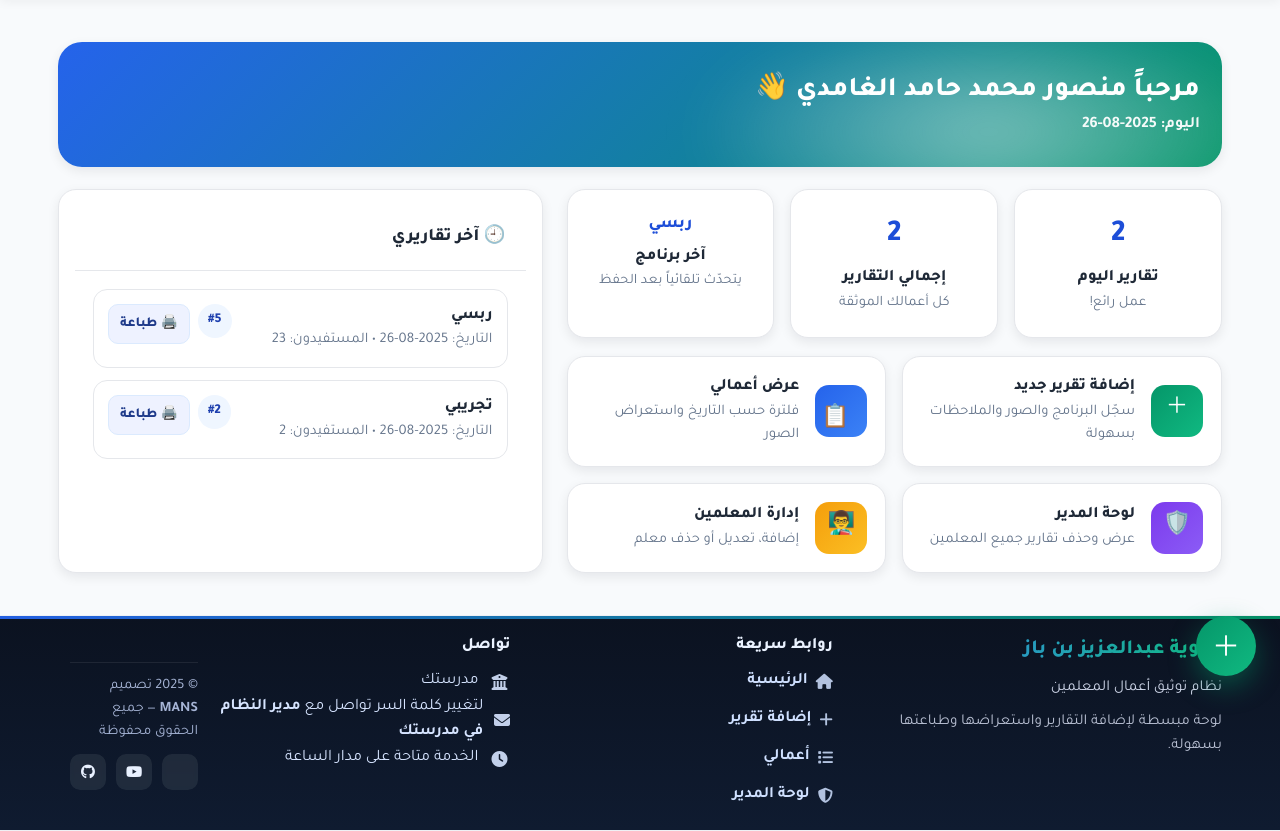
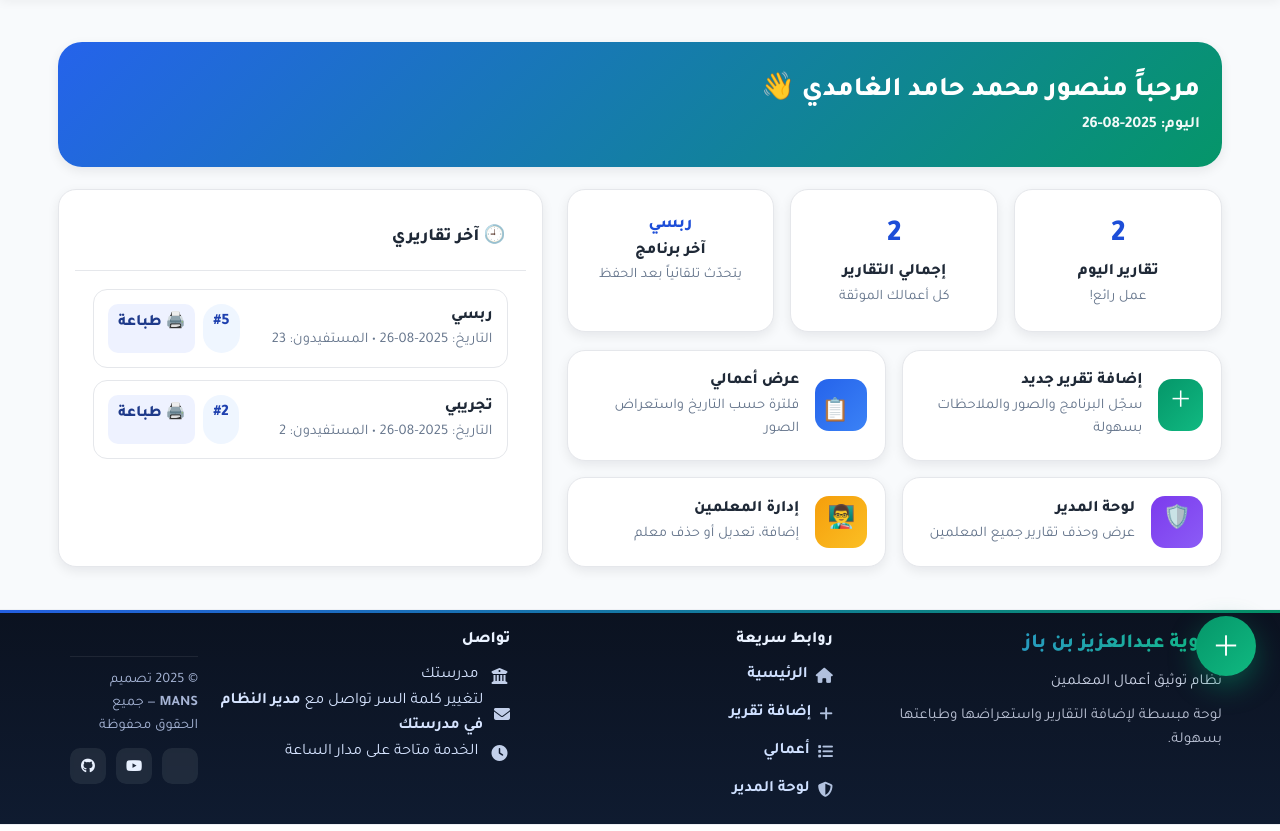
Before and after one commit to xmansx1/school, a Django app: page /home/ in a window 1280 px wide. Shown: the part 100-931 px from the top of the page. Run offline with Django 5.2, Linux system fonts and the light colour scheme; a user stored in the database is signed in; data comes from the database, SQL or seed files in the repository.

Commit message:
الرفع06ريندر

```diff
--- a/reports/templates/reports/home.html
+++ b/reports/templates/reports/home.html
@@ -4,120 +4,96 @@
 
 {% block head %}
 <style>
-  :root{
+  :root {
     --ink:#0f172a;--ink-soft:#1f2937;--muted:#64748b;--line:#e5e7eb;
     --brand:#2563eb;--brand-light:#3b82f6;--accent:#059669;--accent-light:#10b981;
-    --purple:#7c3aed;--card:#ffffff;--bg:#f8fafc;--shadow:0 4px 12px rgba(2,6,23,.08);
-    --shadow-hover:0 14px 30px rgba(2,6,23,.14);--radius:18px;--rsm:12px;--t:all .22s ease;
+    --purple:#7c3aed;--card:#ffffff;--bg:#f8fafc;
+    --shadow:0 4px 12px rgba(2,6,23,.08);
+    --shadow-hover:0 14px 30px rgba(2,6,23,.14);
+    --radius:18px;--rsm:12px;--t:all .22s ease;
   }
-  body{background:var(--bg);font-family:'Tajawal',system-ui,-apple-system,Segoe UI,Roboto}
-  .container{max-width:1200px;margin:0 auto;padding:18px}
+  body { background:var(--bg); font-family:'Tajawal',system-ui; }
+  .container { max-width:1200px; margin:0 auto; padding:18px; }
 
-  /* ===== HERO (بدون لوقو) ===== */
-  .hero{
-    position:relative;overflow:hidden;border-radius:24px;
-    background:linear-gradient(135deg,var(--brand) 0%,var(--accent) 100%);
-    padding:28px 22px;color:#fff;box-shadow:var(--shadow);
-    display:grid;gap:12px
+  /* HERO */
+  .hero {
+    position:relative; overflow:hidden; border-radius:24px;
+    background:linear-gradient(135deg,var(--brand),var(--accent));
+    padding:28px 22px; color:#fff; box-shadow:var(--shadow);
   }
-  .hero-top{display:flex;align-items:center;gap:14px;flex-wrap:wrap}
-  .hello{font-size:1.7rem;font-weight:900;letter-spacing:.2px}
-  .sub{opacity:.95;font-weight:600}
-  .chips{display:flex;gap:10px;flex-wrap:wrap;margin-top:10px}
-  .chip{background:rgba(255,255,255,.15);border:1px solid rgba(255,255,255,.25);
-        color:#fff;padding:8px 12px;border-radius:999px;font-weight:800;font-size:.9rem}
-  .hero::after{
-    content:"";position:absolute;inset:-40% -10% auto auto;height:280px;width:60%;
-    background:radial-gradient(ellipse at center,rgba(255,255,255,.45),transparent 60%);
-    filter:blur(26px);pointer-events:none
+  .hero-top { display:flex; align-items:center; justify-content:space-between; flex-wrap:wrap; }
+  .hello { font-size:1.7rem; font-weight:900; }
+  .sub { opacity:.95; font-weight:600; }
+
+  /* GRID */
+  .grid { display:grid; gap:24px; margin-top:22px; }
+  @media(min-width:1024px){ .grid{ grid-template-columns:1.15fr .85fr; } }
+
+  /* KPIs */
+  .kpis { display:grid; gap:16px; }
+  @media(min-width:640px){ .kpis{ grid-template-columns:repeat(3,1fr); } }
+  .kpi {
+    background:var(--card); border:1px solid var(--line); border-radius:var(--radius);
+    padding:22px; text-align:center; box-shadow:var(--shadow); transition:var(--t);
   }
+  .kpi:hover { transform:translateY(-4px); box-shadow:var(--shadow-hover); }
+  .kpi .num { font-size:1.9rem; font-weight:900; color:#1d4ed8; }
+  .kpi .lbl { color:var(--ink-soft); font-weight:800; }
+  .kpi .hint { color:var(--muted); font-size:.9rem; }
 
-  /* ===== GRID ===== */
-  .grid{display:grid;gap:24px;margin-top:22px}
-  @media(min-width:1024px){.grid{grid-template-columns:1.15fr .85fr}}
+  /* Actions */
+  .actions { display:grid; gap:16px; margin-top:18px; }
+  @media(min-width:640px){ .actions{ grid-template-columns:repeat(2,1fr); } }
+  .tile {
+    display:flex; gap:16px; align-items:center;
+    background:var(--card); border:1px solid var(--line);
+    border-radius:var(--radius); padding:18px;
+    text-decoration:none; color:var(--ink);
+    box-shadow:var(--shadow); transition:var(--t);
+    position:relative; overflow:hidden;
+  }
+  .tile:hover { transform:translateY(-3px); border-color:#dbeafe; }
+  .ico { width:52px; height:52px; border-radius:14px; display:grid; place-items:center; color:#fff; font-size:1.4rem; }
+  .ico.plus{background:linear-gradient(135deg,var(--accent),var(--accent-light));}
+  .ico.list{background:linear-gradient(135deg,var(--brand),var(--brand-light));}
+  .ico.admin{background:linear-gradient(135deg,var(--purple),#8b5cf6);}
+  .ico.teachers{background:linear-gradient(135deg,#f59e0b,#fbbf24);}
+  .tile-title { font-weight:900; color:var(--ink-soft); }
+  .tile-desc { color:var(--muted); font-size:.92rem; }
 
-  /* ===== KPIs ===== */
-  .kpis{display:grid;gap:16px}
-  @media(min-width:640px){.kpis{grid-template-columns:repeat(3,1fr)}}
-  .kpi{
-    background:var(--card);border:1px solid var(--line);border-radius:var(--radius);
-    padding:22px;text-align:center;box-shadow:var(--shadow);transition:var(--t)
-  }
-  .kpi:hover{transform:translateY(-4px);box-shadow:var(--shadow-hover)}
-  .kpi .num{font-size:1.9rem;font-weight:900;color:#1d4ed8;margin-bottom:6px}
-  .kpi .lbl{color:var(--ink-soft);font-weight:800}
-  .kpi .hint{color:var(--muted);font-size:.9rem}
+  /* Card */
+  .card { background:var(--card); border:1px solid var(--line); border-radius:var(--radius); box-shadow:var(--shadow); }
+  .card-hd { padding:18px 20px; border-bottom:1px solid var(--line); }
+  .card-title { margin:0; font-size:1.1rem; font-weight:900; color:var(--ink-soft); }
+  .list { display:grid; gap:12px; padding:18px; }
+  .item { display:grid; grid-template-columns:1fr auto; gap:12px; border:1px solid var(--line); border-radius:14px; padding:14px; background:#fff; transition:var(--t); }
+  .item:hover { border-color:#c7d2fe; box-shadow:0 8px 20px rgba(30,58,138,.08); }
+  .name { font-weight:800; color:var(--ink-soft); }
+  .meta { color:var(--muted); font-size:.92rem; }
+  .btns { display:flex; gap:8px; }
+  .chip-id { background:#eff6ff; color:#1e40af; padding:6px 10px; border-radius:999px; font-weight:800; }
+  .btn-xs { padding:7px 10px; border-radius:10px; background:#eef2ff; color:#1e3a8a; font-weight:800; text-decoration:none; }
+  .btn-xs:hover { background:#e0e7ff; }
 
-  /* ===== Actions ===== */
-  .actions{display:grid;gap:16px;margin-top:18px}
-  @media(min-width:640px){.actions{grid-template-columns:repeat(2,1fr)}}
-  .tile{
-    display:flex;gap:16px;align-items:center;background:var(--card);border:1px solid var(--line);
-    border-radius:var(--radius);padding:18px;text-decoration:none;color:var(--ink);
-    position:relative;overflow:hidden;box-shadow:var(--shadow);transition:var(--t)
-  }
-  .tile::before{content:"";position:absolute;inset:0;background:linear-gradient(90deg,transparent,rgba(37,99,235,.07),transparent);
-                transform:translateX(-100%);transition:transform .6s ease}
-  .tile:hover{transform:translateY(-3px);border-color:#dbeafe}
-  .tile:hover::before{transform:translateX(0)}
-  .ico{
-    width:52px;height:52px;border-radius:14px;display:grid;place-items:center;color:#fff;
-    font-size:1.4rem;flex-shrink:0
-  }
-  .ico.plus{background:linear-gradient(135deg,var(--accent),var(--accent-light))}
-  .ico.list{background:linear-gradient(135deg,var(--brand),var(--brand-light))}
-  .ico.admin{background:linear-gradient(135deg,var(--purple),#8b5cf6)}
-  .ico.teachers{background:linear-gradient(135deg,#f59e0b,#fbbf24)}
-  .tile-title{font-weight:900;color:var(--ink-soft)}
-  .tile-desc{color:var(--muted);font-size:.92rem}
-
-  /* ===== Card (آخر التقارير) ===== */
-  .card{background:var(--card);border:1px solid var(--line);border-radius:var(--radius);box-shadow:var(--shadow)}
-  .card-hd{display:flex;align-items:center;justify-content:space-between;padding:18px 20px;border-bottom:1px solid var(--line)}
-  .card-title{margin:0;font-size:1.1rem;font-weight:900;color:var(--ink-soft)}
-  .list{display:grid;gap:12px;padding:18px}
-  .item{
-    display:grid;gap:12px;grid-template-columns:1fr auto;background:#fff;border:1px solid var(--line);
-    border-radius:14px;padding:14px;transition:var(--t)
-  }
-  .item:hover{border-color:#c7d2fe;box-shadow:0 8px 20px rgba(30,58,138,.08)}
-  .name{font-weight:800;color:var(--ink-soft)}
-  .meta{color:var(--muted);font-size:.92rem}
-  .btns{display:flex;gap:8px;align-items:flex-start}
-  .chip-id{padding:6px 10px;border-radius:999px;background:#eff6ff;color:#1e40af;font-weight:800;font-size:.85rem}
-  .btn-xs{padding:8px 11px;border-radius:10px;border:1px solid #dbeafe;background:#eef2ff;color:#1e3a8a;
-          text-decoration:none;font-weight:800;font-size:.86rem}
-  .btn-xs:hover{background:#e0e7ff}
-
-  /* زر عائم */
-  .fab{
-    position:fixed;bottom:24px;right:24px;width:60px;height:60px;border-radius:50%;
-    display:grid;place-items:center;background:linear-gradient(135deg,var(--accent),var(--accent-light));
-    color:#fff;font-size:28px;box-shadow:0 10px 28px rgba(5,150,105,.45);text-decoration:none;transition:var(--t);z-index:30
-  }
-  .fab:hover{transform:scale(1.08) rotate(6deg)}
+  /* Fab */
+  .fab { position:fixed; bottom:24px; right:24px; width:60px; height:60px; border-radius:50%; display:grid; place-items:center; background:linear-gradient(135deg,var(--accent),var(--accent-light)); color:#fff; font-size:28px; box-shadow:0 10px 28px rgba(5,150,105,.45); text-decoration:none; transition:var(--t); z-index:30; }
+  .fab:hover { transform:scale(1.08) rotate(6deg); }
 </style>
 {% endblock %}
 
 {% block content %}
 <div class="container">
-
-  <!-- HERO (بدون لوقو بجانب الاسم) -->
   <section class="hero">
     <div class="hero-top">
       <div>
         <div class="hello">مرحباً {{ request.user.name }} 👋</div>
         <div class="sub">اليوم: {% now "Y-m-d" %}</div>
-
       </div>
     </div>
   </section>
 
-  <!-- المحتوى -->
   <section class="grid">
-
     <div>
-      <!-- KPIs -->
       <div class="kpis">
         <div class="kpi">
           <div class="num">{{ stats.today_count|default:"0" }}</div>
@@ -136,57 +112,37 @@
         </div>
       </div>
 
-      <!-- الإجراءات -->
       <div class="actions">
         <a class="tile" href="{% url 'reports:add_report' %}">
           <span class="ico plus">＋</span>
-          <div>
-            <div class="tile-title">إضافة تقرير جديد</div>
-            <div class="tile-desc">سجّل البرنامج والصور والملاحظات بسهولة</div>
-          </div>
+          <div><div class="tile-title">إضافة تقرير جديد</div><div class="tile-desc">سجّل البرنامج والصور والملاحظات بسهولة</div></div>
         </a>
-
         <a class="tile" href="{% url 'reports:my_reports' %}">
           <span class="ico list">📋</span>
-          <div>
-            <div class="tile-title">عرض أعمالي</div>
-            <div class="tile-desc">فلترة حسب التاريخ واستعراض الصور</div>
-          </div>
+          <div><div class="tile-title">عرض أعمالي</div><div class="tile-desc">فلترة حسب التاريخ واستعراض الصور</div></div>
         </a>
-
         {% if request.user.is_staff %}
         <a class="tile" href="{% url 'reports:admin_reports' %}">
           <span class="ico admin">🛡️</span>
-          <div>
-            <div class="tile-title">لوحة المدير</div>
-            <div class="tile-desc">عرض وحذف تقارير جميع المعلمين</div>
-          </div>
+          <div><div class="tile-title">لوحة المدير</div><div class="tile-desc">عرض وحذف تقارير جميع المعلمين</div></div>
         </a>
-
         <a class="tile" href="{% url 'reports:manage_teachers' %}">
           <span class="ico teachers">👨‍🏫</span>
-          <div>
-            <div class="tile-title">إدارة المعلمين</div>
-            <div class="tile-desc">إضافة، تعديل أو حذف معلم</div>
-          </div>
+          <div><div class="tile-title">إدارة المعلمين</div><div class="tile-desc">إضافة، تعديل أو حذف معلم</div></div>
         </a>
         {% endif %}
       </div>
     </div>
 
-    <!-- آخر التقارير -->
     <div class="card">
-      <div class="card-hd">
-        <h3 class="card-title">🕘 آخر تقاريري</h3>
-      </div>
+      <div class="card-hd"><h3 class="card-title">🕘 آخر تقاريري</h3></div>
       <div class="list">
         {% for r in recent_reports %}
           <div class="item">
             <div>
               <div class="name">{{ r.program_name }}</div>
               <div class="meta">
-                التاريخ: {{ r.report_date|date:"Y-m-d" }}{% if r.day_name %} • {{ r.day_name }}{% endif %}
-                • المستفيدون: {{ r.beneficiaries_count }}
+                التاريخ: {{ r.report_date|date:"Y-m-d" }}{% if r.day_name %} • {{ r.day_name }}{% endif %} • المستفيدون: {{ r.beneficiaries_count }}
               </div>
             </div>
             <div class="btns">
@@ -202,6 +158,5 @@
   </section>
 </div>
 
-<!-- زر عائم لإضافة تقرير -->
 <a class="fab" href="{% url 'reports:add_report' %}" title="إضافة تقرير">＋</a>
 {% endblock %}
```
